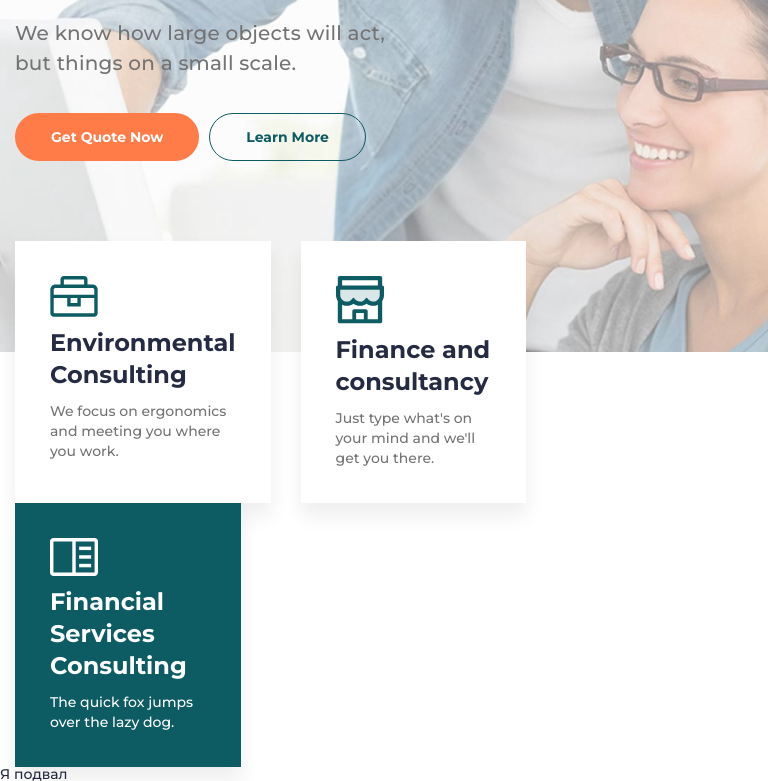
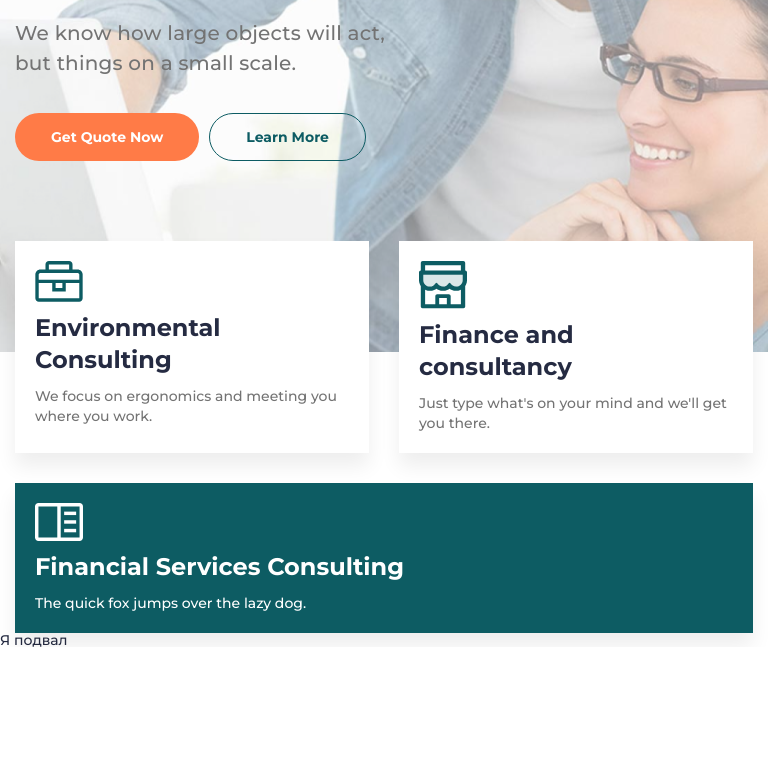
Before and after one commit to VitaliiSoloninko/relvise, a plain HTML site: page index.html in a window 768 px wide. Shown: the part 377-1158 px from the top of the page. After the commit the page ends 1024 px from the top, so only its background shows below. Drawn offline with Linux system fonts and the light colour scheme.

Commit message:
Section Services Responsive

```diff
--- a/css/style.css
+++ b/css/style.css
@@ -169,6 +169,11 @@ button {
 		padding: 120px 0px 191px 0px;
 	}
 }
+@media (max-width: 479.98px) {
+	.main-block__body {
+		padding: 100px 0px 170px 0px;
+	}
+}
 
 .main-block__body > *:not(:last-child) {
 	margin-bottom: 35px;
@@ -265,13 +270,30 @@ button {
 .services__container {
 }
 .services__body {
-	display: flex;
-	flex-wrap: wrap;
-	margin: 0px -15px;
+}
+@media (min-width: 670px) {
+	.services__body {
+		display: flex;
+		flex-wrap: wrap;
+		margin: 0px -15px -30px;
+	}
 }
 .services__column {
-	padding: 0px 15px;
 	flex: 0 1 33.33%;
+}
+@media (min-width: 670px) {
+	.services__column {
+		padding: 0px 15px;
+	}
+}
+@media (max-width: 991.98px) {
+	.services__column {
+		flex: 0 1 50%;
+		margin-bottom: 30px;
+	}
+	.services__column:last-child {
+		flex: 1 1 100%;
+	}
 }
 .services__item {
 	height: 100%;
@@ -279,7 +301,11 @@ button {
 	border-color: #ffffff;
 	padding: 35px;
 }
-
+@media (min-width: 479.98px) {
+	.services__item {
+		padding: 20px;
+	}
+}
 .item-service {
 	background-color: #ffffff;
 }
```
